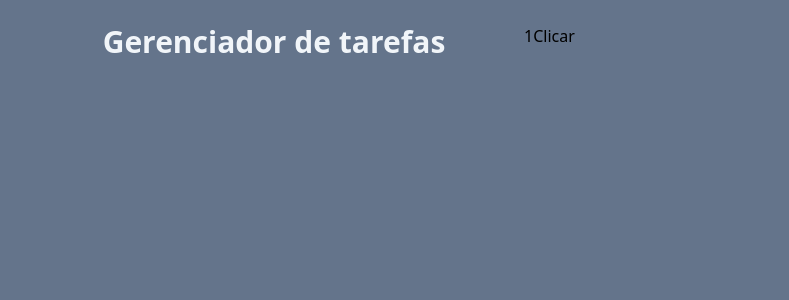
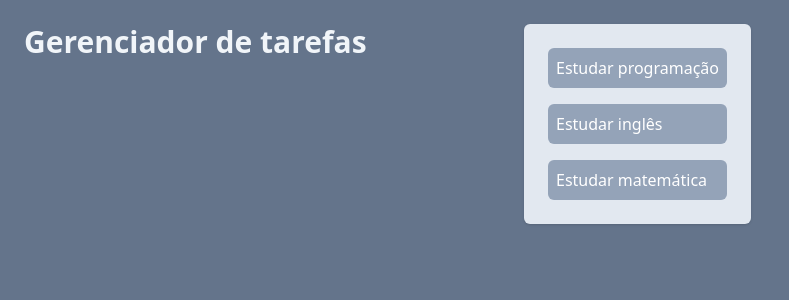
Before and after one commit to Thiago-Luiz-Casagrande/React-FelipeRocha, a React (Vite) app: page / in a window 1280 px wide. Shown: the top 300 px of the page, without its empty margins (0-789 px from the left). Built offline with nearby package versions, Linux system fonts and the light colour scheme.

Commit message:
atualizacao-2

```diff
--- a/src/App.jsx
+++ b/src/App.jsx
@@ -8,19 +8,31 @@ function App() {
       id: 1,
       title: "Estudar programação",
       description:
-        "Estudar programação para dse tornar um desenvolvedor full stack",
+        "Estudar programação para se tornar um desenvolvedor full stack",
+      isCompleted: false,
+    },
+    {
+      id: 2,
+      title: "Estudar inglês",
+      description: "Estudar inglês para se tornar fluente",
+      isCompleted: false,
+    },
+    {
+      id: 3,
+      title: "Estudar matemática",
+      description:
+        "Estudar programação para se tornar um desenvolvedor full stack",
       isCompleted: false,
     },
   ]);
   return (
     <div className="w-screen h-screen bg-slate-500 flex justfy-center p-6">
       <div className="w-[500px]">
-        <h1 className="text-3xl text-slate-100 font-bold text-center">
+        <h1 className="text-3xl text-slate-100 font-bold items-center">
           Gerenciador de tarefas
         </h1>
       </div>
-      <AddTask />
-      <Tasks />
+      <Tasks tasks={tasks} />
     </div>
   );
 }
--- a/src/components/AddTask.jsx
+++ b/src/components/AddTask.jsx
@@ -1,9 +1,5 @@
 function AddTask() {
-  return (
-    <div>
-      <h1>1</h1>
-    </div>
-  );
+  return <div></div>;
 }
 
 export default AddTask;
--- a/src/components/Tasks.jsx
+++ b/src/components/Tasks.jsx
@@ -1,7 +1,13 @@
-function Tasks() {
+function Tasks(props) {
   return (
     <div>
-      <button>Clicar</button>
+      <ul className="space-y-4 p-6 bg-slate-200 rounded-md shadow">
+        {props.tasks.map((tasks) => (
+          <li key={tasks.id} className="bg-slate-400 text-white p-2 rounded-md">
+            {tasks.title}
+          </li>
+        ))}
+      </ul>
     </div>
   );
 }
```
